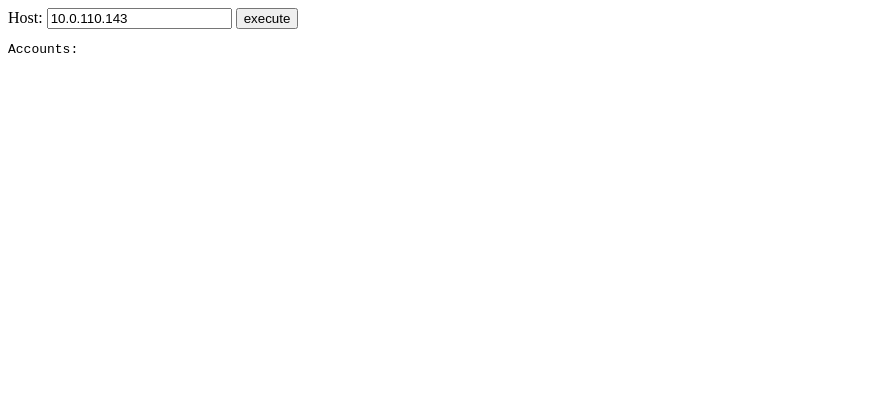
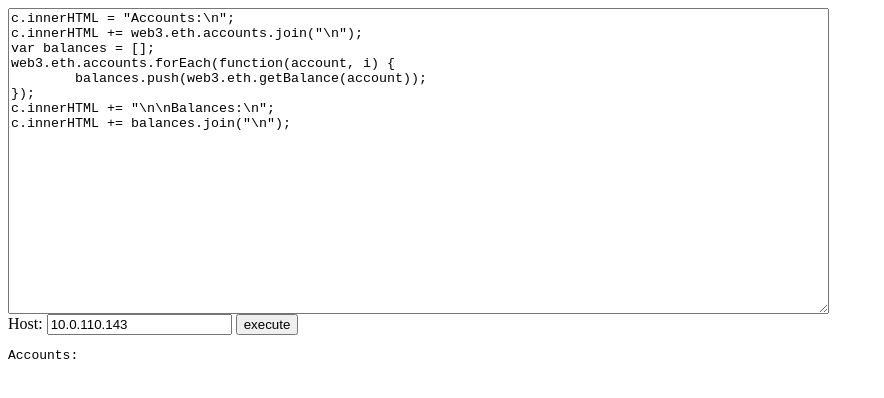
Before and after one commit to CMLTeam/ICOsurance, a plain HTML site: page src/html/index.html in a window 1280 px wide. Both pictures are taken after a click on the button "execute". Shown: the whole page, without its empty margins (0-884 px from the left). Drawn offline with Linux system fonts and the light colour scheme; no server answers.

Commit message:
very dummy ether client UI

```diff
--- a/src/html/index.html
+++ b/src/html/index.html
@@ -3,6 +3,16 @@
 	<script type="text/javascript" src="web3/web3.js"></script>
 </head>
 <body>
+	<textarea id="code" cols="100" rows="20">
+c.innerHTML = "Accounts:\n";
+c.innerHTML += web3.eth.accounts.join("\n");
+var balances = [];
+web3.eth.accounts.forEach(function(account, i) {
+	balances.push(web3.eth.getBalance(account));
+});
+c.innerHTML += "\n\nBalances:\n";
+c.innerHTML += balances.join("\n");
+	</textarea><br/>
 	Host: <input type="text" id="host" value="10.0.110.143"> <input type="button" value="execute" onclick="execute()">
 	<pre id="console">
 
@@ -13,16 +23,10 @@
 	var web3 = new Web3();
 	web3.setProvider(new web3.providers.HttpProvider("http://" + document.getElementById("host").value + ":8545"));
 	var c = document.getElementById("console");
+	var cd = document.getElementById("code");
 
 	function execute() {
-		c.innerHTML = "Accounts:\n";
-		c.innerHTML += web3.eth.accounts.join("\n");
-		var balances = [];
-		web3.eth.accounts.forEach(function(account, i) {
-			balances.push(web3.eth.getBalance(account));
-		});
-		c.innerHTML += "\n\nBalances:\n";
-		c.innerHTML += balances.join("\n");
+		eval(cd.value);
 	}
 </script>
 </html>
```
